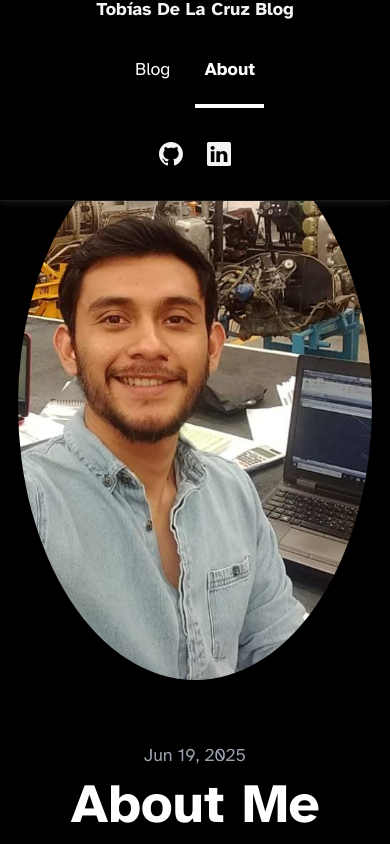
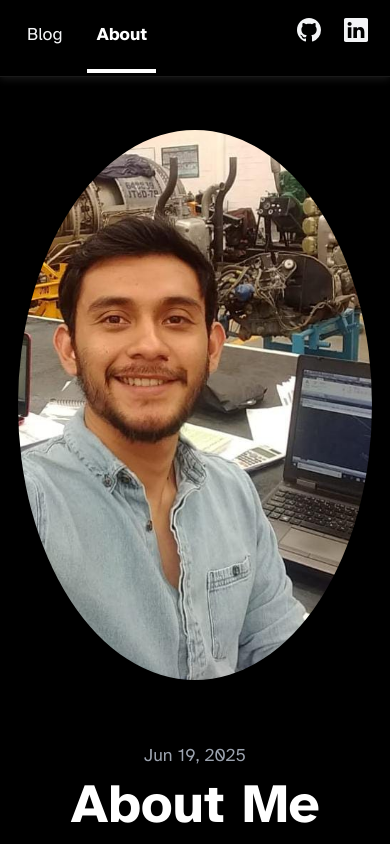
Before and after one commit to juantobiasdl7/personal-blog, an Astro site: page /about in a window 390 px wide. Shown: the top 844 px of the page. Built offline with nearby package versions, Linux system fonts and the light colour scheme; Astro itself is replaced by a stand-in of ours.

Commit message:
Fixed problems with responsive view.

```diff
--- a/src/components/Header.astro
+++ b/src/components/Header.astro
@@ -101,17 +101,18 @@
 	}
 	@media (max-width: 720px) {
 		nav {
-			flex-direction: column;
-			gap: 1rem;
+			justify-content: space-between;
 		}
-		.left-section,
-		.center-section,
+		.left-section {
+			display: none;
+		}
+		.center-section {
+			flex: none;
+			justify-content: flex-start;
+		}
 		.right-section {
 			flex: none;
-		}
-		.center-section,
-		.right-section {
-			justify-content: center;
+			justify-content: flex-end;
 		}
 	}
 </style>
```
